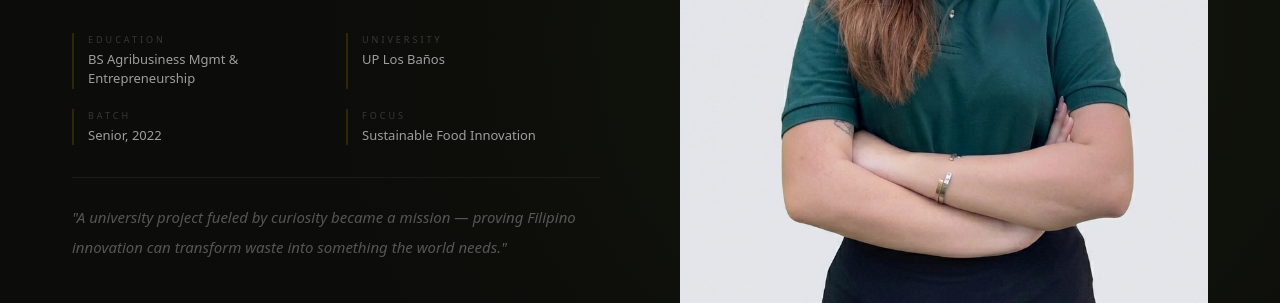
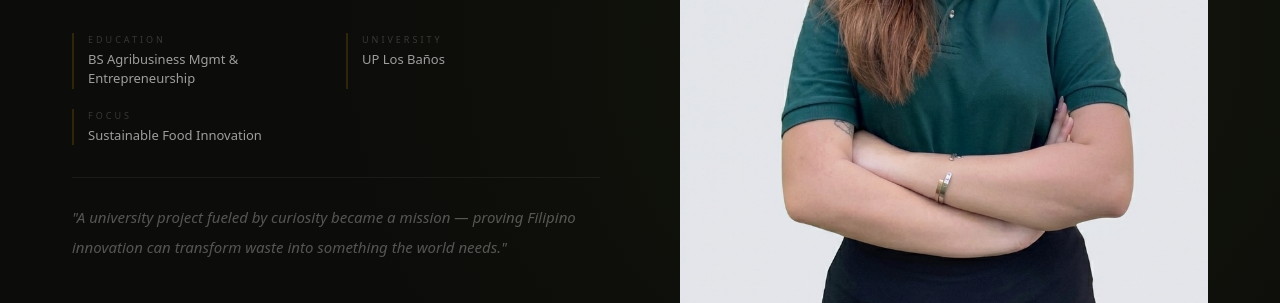
Before and after one commit to socursemenow/bananavore, a plain HTML site: page index.html in a window 1280 px wide. Shown: the part 2251-2554 px from the top of the page. Drawn offline with Linux system fonts and the light colour scheme.

Commit message:
fix descriptions

```diff
--- a/index.html
+++ b/index.html
@@ -421,7 +421,7 @@ footer .copy{font-family:var(--ff);font-size:10px;color:rgba(255,255,255,.04)}
       <div class="founder-details">
         <div class="founder-detail"><div class="dl">Education</div><div class="dv">BS Agribusiness Mgmt & Entrepreneurship</div></div>
         <div class="founder-detail"><div class="dl">University</div><div class="dv">UP Los Baños</div></div>
-        <div class="founder-detail"><div class="dl">Batch</div><div class="dv">Senior, 2022</div></div>
+
         <div class="founder-detail"><div class="dl">Focus</div><div class="dv">Sustainable Food Innovation</div></div>
       </div>
       <p style="font-family:var(--ff);font-size:15px;line-height:2;color:rgba(255,255,255,.3);font-weight:300;font-style:italic;border-top:1px solid rgba(255,255,255,.06);padding-top:24px">"A university project fueled by curiosity became a mission — proving Filipino innovation can transform waste into something the world needs."</p>
```
